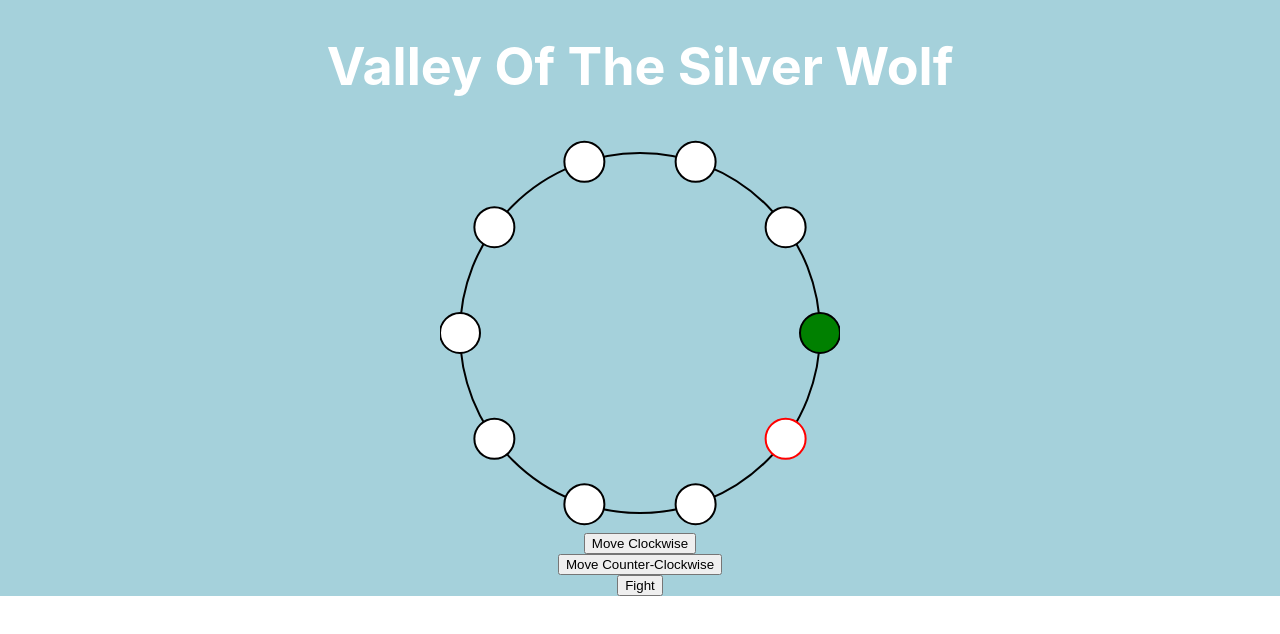
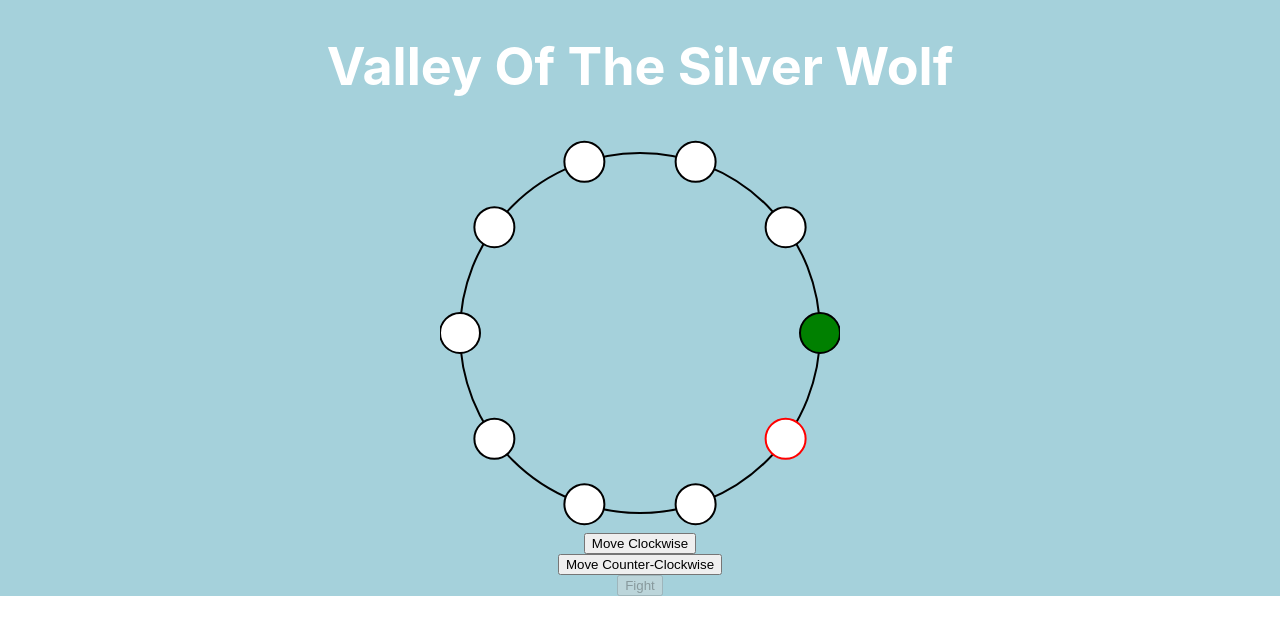
Before and after one commit to jduffey/valley-of-the-silver-wolf, a React (Create React App) app: page / in a window 1280 px wide. Shown: the top 634 px of the page. Built offline with nearby package versions, Linux system fonts and the light colour scheme.

Commit message:
Fight button only active when player is on same circle as another player

```diff
--- a/src/App.js
+++ b/src/App.js
@@ -9,15 +9,23 @@ import ActionButton from './components/ActionButton';
 function App() {
 
   const [playerCircleIndex, setPlayerCircleIndex] = useState(0);
+  const [enemyCircleIndex, setEnemyCircleIndex] = useState(1);
   const [playerHealth, setPlayerHealth] = useState("HEALTHY");
+  const [isFightButtonDisabled, setIsFightButtonDisabled] = useState(true);
 
   const TOTAL_AREAS = 10;
   const handleClockwiseMovement = () => {
-    setPlayerCircleIndex(prevIndex => (prevIndex + 1) % TOTAL_AREAS);
+    setPlayerCircleIndex(prevIndex => {
+      const newIndex = (prevIndex + 1) % TOTAL_AREAS;
+      setIsFightButtonDisabled(newIndex !== enemyCircleIndex);
+      return newIndex;
+    });
   };
   const handleCounterClockwiseMovement = () => {
     setPlayerCircleIndex(prevIndex => {
-      return prevIndex === 0 ? TOTAL_AREAS - 1 : prevIndex - 1;
+      const newIndex = (prevIndex - 1 + TOTAL_AREAS) % TOTAL_AREAS;
+      setIsFightButtonDisabled(newIndex !== enemyCircleIndex);
+      return newIndex;
     });
   }
   const handleFightButtonClick = () => {
@@ -31,6 +39,7 @@ function App() {
         <CircularRing
           playerCircleIndex={playerCircleIndex}
           playerHealth={playerHealth}
+          enemyCircleIndex={enemyCircleIndex}
         />
         <MoveButton
           text="Move Clockwise"
@@ -43,6 +52,7 @@ function App() {
         <ActionButton
           text="Fight"
           onClick={handleFightButtonClick}
+          isDisabled={isFightButtonDisabled}
         />
       </header>
     </div>
--- a/src/components/ActionButton.jsx
+++ b/src/components/ActionButton.jsx
@@ -2,10 +2,14 @@ import React from 'react';
 
 const ActionButton = ({
   text,
-  onClick
+  onClick,
+  isDisabled
 }) => {
   return (
-    <button onClick={onClick}>
+    <button
+      onClick={onClick}
+      disabled={isDisabled}
+    >
       {text}
     </button>
   );
--- a/src/components/CircularRing.jsx
+++ b/src/components/CircularRing.jsx
@@ -2,7 +2,8 @@ import React from 'react';
 
 const CircularRing = ({
   playerCircleIndex,
-  playerHealth
+  playerHealth,
+  enemyCircleIndex
 }) => {
   const ringSize = 400;
   const circleSize = 40;
@@ -19,8 +20,7 @@ const CircularRing = ({
       const INJURED_PLAYER_COLOR = 'orange';
       const playerColor = playerHealth === 'HEALTHY' ? HEALTHY_PLAYER_COLOR : INJURED_PLAYER_COLOR;
       const fillColor = i === playerCircleIndex ? playerColor : 'white';
-      const OTHER_PLAYER_POS_INDEX = 1;
-      const strokeColor = i === OTHER_PLAYER_POS_INDEX ? 'red' : 'black';
+      const strokeColor = i === enemyCircleIndex ? 'red' : 'black';
 
       circles.push(
         <circle
```
